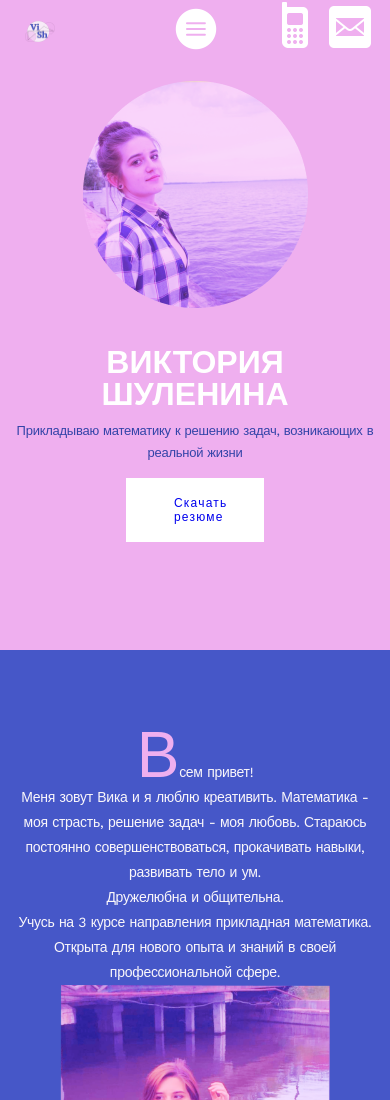
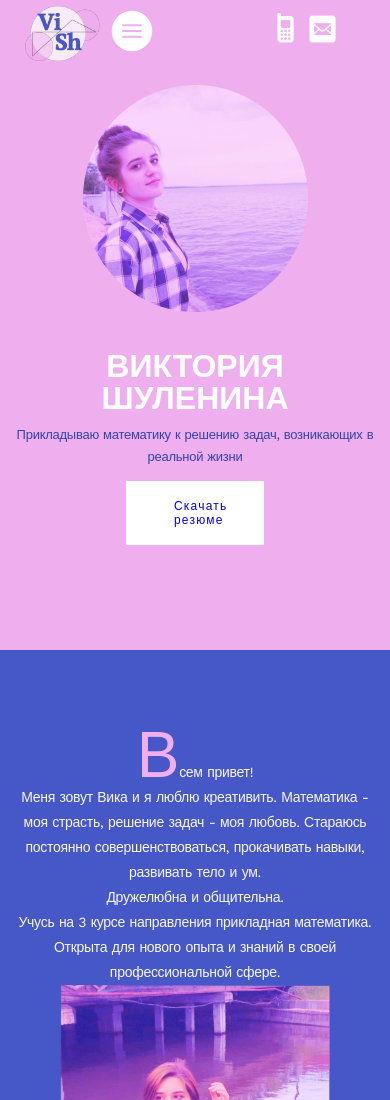
Before and after one commit to vishoo154/vishoo154.github.io, a plain HTML site: page index.html in a window 390 px wide. Shown: the top 1100 px of the page. Drawn offline with nearby package versions, Linux system fonts and the light colour scheme.

Commit message:
Update main.css

```diff
--- a/css/main.css
+++ b/css/main.css
@@ -458,6 +458,7 @@ height: 50px;
 
 	.men {
 	display: flex;
+	margin-left: -10%;
 	}
 
 	.men :after {
@@ -644,6 +645,10 @@ margin: auto;
 
 
 @media screen and (max-width: 575px) {
+	.men {
+    display: flex;
+    margin-left: -100%;
+}
 	.container {
 		width: 100%;
 		padding: 0 15px;
@@ -680,7 +685,14 @@ font-size: 13px;
 
 .tel {
 	    margin-left: auto;
+    width: 30%;
+
 	}
+
+	.post {
+    /* transition: all 0.5s ease; */
+    width: 30%;
+}
 
 .off {
     margin-top: 20px;
@@ -734,7 +746,7 @@ background: url(../img/4.png) #EFAFEF no-repeat center top;
     /* margin-top: 9px; */
     /* margin-right: 19px; */
     /* margin-left: 10px; */
-    width: 20%;
+    width: 50%;
 }
 .zebra1 li {
 
@@ -760,4 +772,6 @@ background: url(../img/4.png) #EFAFEF no-repeat center top;
     font-size: 11px;
 
 }
+
+
 }
```
